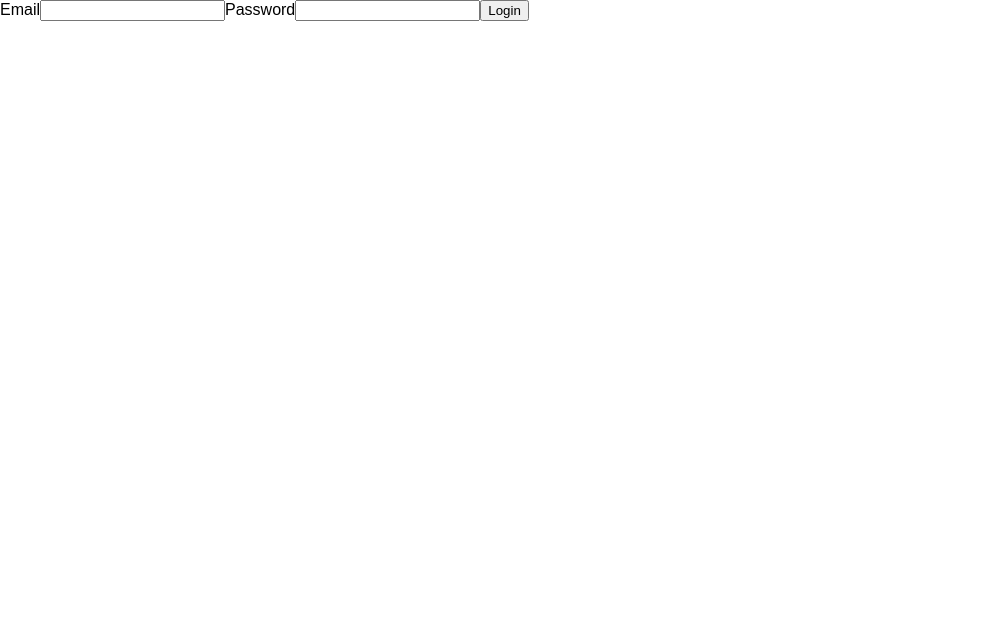
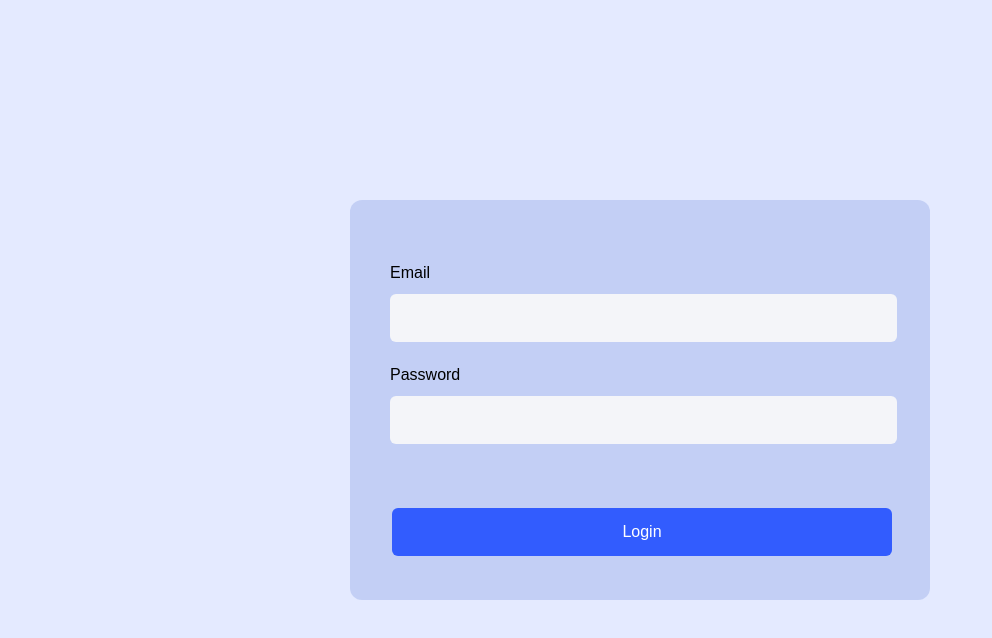
Before and after one commit to CarlTeclancing/notes-web-app, a React (Vite) app: page /login in a window 1280 px wide. Shown: the top 638 px of the page, without its empty margins (0-992 px from the left). Built offline with nearby package versions, Linux system fonts and the light colour scheme.

Commit message:
style the login page

```diff
--- a/src/pages/login/Login.jsx
+++ b/src/pages/login/Login.jsx
@@ -53,13 +53,13 @@ export default function Login() {
   return (
 
 
-    <div>
-        <form onSubmit={handleLogin}>
+    <div className='flex-center'>
+        <form className='add' onSubmit={handleLogin}>
             <label htmlFor="email">Email</label>
             <input type="email" name="email" id="email" value={email} onChange={(e)=> setEmail(e.target.value)} />
             <label htmlFor="password">Password</label>
             <input type="password" name="password" id="password" value={password} onChange={(e)=> setPassword(e.target.value)} />
-            <button type="submit">Login</button>
+            <button type="submit" className='button primary'>Login</button>
             {error && <span>password or email error</span>}
 
         </form>
--- a/src/style/Components.css
+++ b/src/style/Components.css
@@ -258,7 +258,7 @@ hr{
 }
 .add{
     width: 500px;
-    height: 500px;
+    height: auto;
     border-radius: 12px;
     text-align: left;
     display: flex;
@@ -268,15 +268,22 @@ hr{
     justify-content: space-evenly;
     background-color: #9cb1ea77;
 }
+.add label{
+    margin-top: 24px;
+}
 .add input{
     width: 95%;
     height: 48px;
     border: none;
     background-color: #F4F5F9;
     border-radius: 6px;
+    margin-top: 12px;
     padding: 0 1rem;
     font-size: 16px;
 
+}
+.add button{
+    margin-top: 64px;
 }
 .add textarea{
     width: 95%;
```
